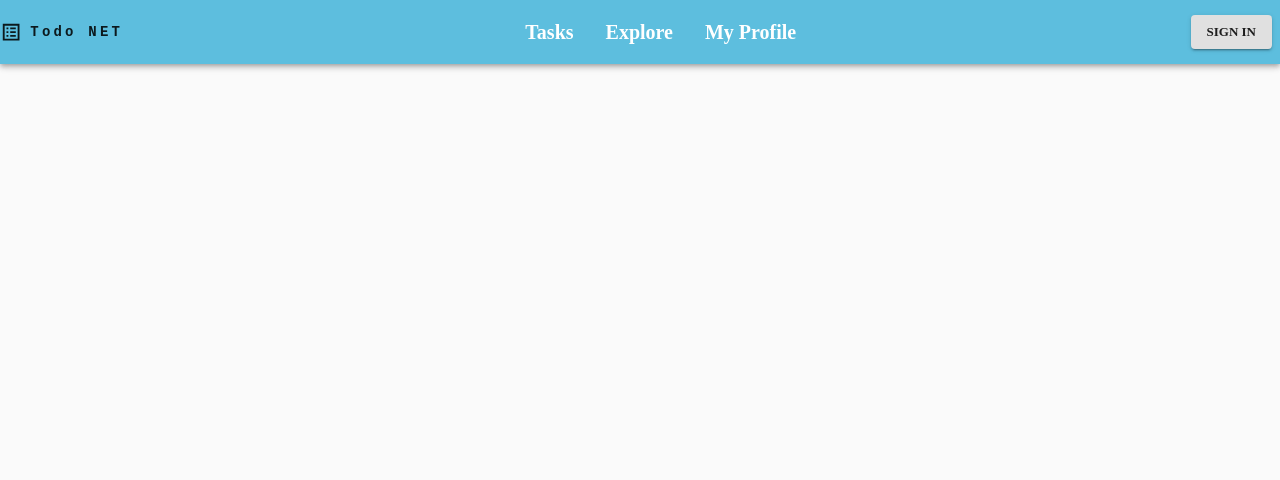
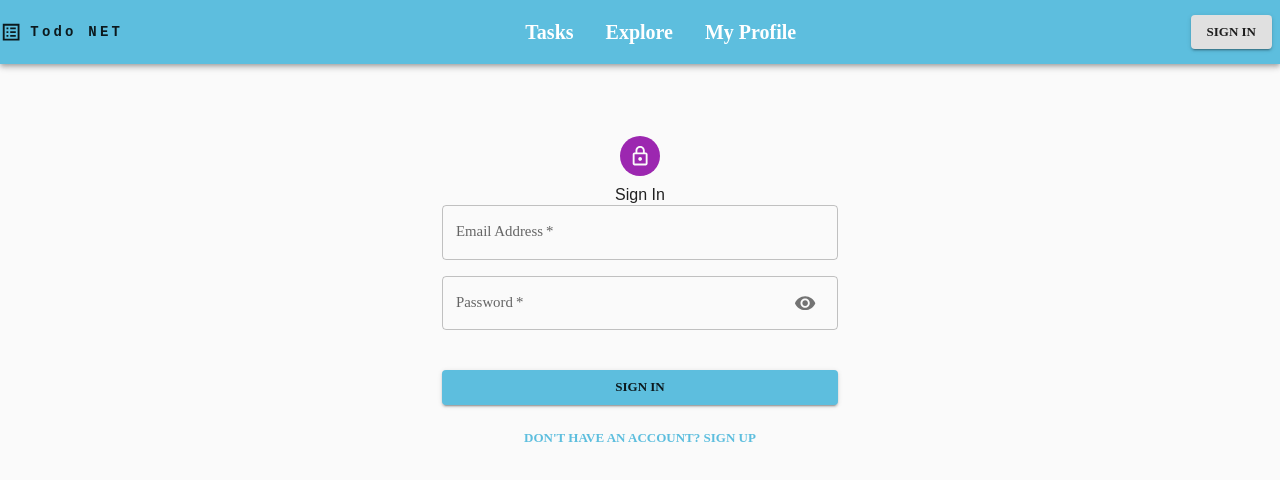
Before and after one commit to Orgix/multiList, a React (Vite) app in the folder client/: page /auth in a window 1280 px wide. Shown: the top 480 px of the page. Built offline with nearby package versions, Linux system fonts and the light colour scheme.

Commit message:
unified sign in/sign up progress, they will be dispatched with different functions

```diff
--- a/client/src/App.jsx
+++ b/client/src/App.jsx
@@ -5,8 +5,7 @@ import Navbar from './components/navbar/Navbar';
 import Home from './components/home/Home';
 import EditTask from './components/TaskDetail/EditTask';
 import TaskDetails from './components/TaskDetail/TaskDetails';
-import SignInForm from './components/user/SignInForm';
-import SignUpForm from './components/user/SignUpForm';
+import Auth from './components/user/Auth';
 import { Container, CssBaseline } from '@mui/material';
 import { createTheme, ThemeProvider } from '@mui/material';
 import { themeSettings } from './theme';
@@ -35,10 +34,8 @@ function App() {
               </Route>
             </Route>
 
-            <Route path="auth">
-              <Route path="signin" element={<SignInForm/>}/>
-              <Route path="signup" element={<SignUpForm />}/>
-            </Route>
+            <Route path="auth" element={<Auth/>} />
+
             <Route path="*" element={<Navigate to="/" replace />} />
           </Routes>
         </Container>
--- a/client/src/components/navbar/Navbar.jsx
+++ b/client/src/components/navbar/Navbar.jsx
@@ -11,6 +11,7 @@ import {Container} from '@mui/material';
 import { Route, Link as RouterLink } from 'react-router-dom';
 import user from '../../assets/images/user.png';
 
+
 const Navbar = () => {
   const theme = useTheme();
   const linkStyles={
@@ -20,7 +21,7 @@ const Navbar = () => {
     textDecoration: "none",
     color: 'white'
   }
-  const colorBtn=theme.palette.background.default;
+
   const [anchorElNav, setAnchorElNav] = useState(null);
   const [anchorElUser, setAnchorElUser] = useState(null);
 
@@ -135,7 +136,7 @@ const Navbar = () => {
                     </Link>
               </Box>
               <Box sx={{flexGrow:0}}>
-                <Button variant="contained" href="/auth/signin" color="inherit" sx={{mx:1,display:{xs:'none', sm:'block'}}}>
+                <Button variant="contained" href="/auth" color="inherit" sx={{mx:1,display:{xs:'none', sm:'block'}}}>
                   Sign In
                 </Button>
               </Box>
--- /dev/null
+++ b/client/src/components/user/Auth.jsx
@@ -0,0 +1,105 @@
+import * as React from 'react';
+import { useState } from 'react';
+import Avatar from '@mui/material/Avatar';
+import Button from '@mui/material/Button';
+import CssBaseline from '@mui/material/CssBaseline';
+import TextField from '@mui/material/TextField';
+import FormControlLabel from '@mui/material/FormControlLabel';
+import Checkbox from '@mui/material/Checkbox';
+import Link from '@mui/material/Link';
+import Grid from '@mui/material/Grid';
+import Box from '@mui/material/Box';
+import LockOutlinedIcon from '@mui/icons-material/LockOutlined';
+import Typography from '@mui/material/Typography';
+import Container from '@mui/material/Container';
+import Visibility from '@mui/icons-material/Visibility';
+import VisibilityOff from '@mui/icons-material/VisibilityOff';
+import InputAdornment from '@mui/material/InputAdornment';
+import { IconButton } from '@mui/material';
+import FormControl from '@mui/material/FormControl';
+import InputLabel from '@mui/material/InputLabel';
+import OutlinedInput from '@mui/material/OutlinedInput';
+import Input from './Input';
+
+const initialState = { firstName: '', lastName: '', email: '', password: '', confirmPassword: '' };
+
+export default function Auth() {
+    const [showPassword, setShowPassword] = useState(false);
+    const [formData, setFormData] = useState(initialState);
+    const [isSignup, setIsSignup] = useState(false)
+
+    const handleShowPassword = () => setShowPassword((show) => !show);
+
+    const switchMode = () => {
+        setFormData(initialState);
+        setIsSignup((prevIsSignup) => !prevIsSignup);
+        setShowPassword(false);
+      };
+
+    const handleSubmit = (event) => {
+        event.preventDefault();
+        console.log(formData)
+  };
+  const handleChange = (e) => {
+    setFormData({...formData, [e.target.name]: e.target.value})
+  }
+  return (
+      <Container component="main" maxWidth="xs">
+        <CssBaseline />
+        <Box
+          sx={{
+            marginTop: 8,
+            display: 'flex',
+            flexDirection: 'column',
+            alignItems: 'center',
+          }}
+        >
+          <Avatar sx={{ m: 1, bgcolor: 'secondary.main' }}>
+            <LockOutlinedIcon />
+          </Avatar>
+          <Typography component="h1" variant="h5">
+            {isSignup? 'Sign up':'Sign In'}
+          </Typography>
+          <form onSubmit={handleSubmit} sx={{ mt: 3 }}>
+            <Grid container spacing={2}>
+            {isSignup && (
+                <>
+                    <Grid item xs={12} sm={6}>
+                        <Input name="firstName" label="First Name" handleChange={handleChange} autoFocus  />
+                    </Grid>
+                    <Grid item xs={12} sm={6}>
+                        <Input name="lastName" label="Last Name" handleChange={handleChange} />
+                    </Grid>
+                </>
+            )}
+
+              <Grid item xs={12}>
+                <Input name="email" label="Email Address" handleChange={handleChange} type="email" />
+              </Grid>
+              <Grid item xs={12}>
+              <Input name="password" label="Password" handleChange={handleChange} type={showPassword ? 'text' : 'password'} handleShowPassword={handleShowPassword} />
+              </Grid>
+              <Grid item xs={12}>
+              {isSignup && <Input name="repeat-password" label="Repeat Password" handleChange={handleChange} type={showPassword ? 'text' : 'password'}/> }
+              </Grid>
+            </Grid>
+            <Button
+              type="submit"
+              fullWidth
+              variant="contained"
+              sx={{ mt: 3, mb: 2 }}
+            >
+              {isSignup ? 'Sign Up' : 'Sign In'}
+            </Button>
+            <Grid container justifyContent="center">
+              <Grid item>
+                <Button onClick={switchMode}>
+                  {isSignup ? 'Already have an account? Sign in' : "Don't have an account? Sign Up"}
+                </Button>
+              </Grid>
+            </Grid>
+          </form>
+        </Box>
+      </Container>
+  );
+}
--- /dev/null
+++ b/client/src/components/user/Input.jsx
@@ -0,0 +1,29 @@
+import React from 'react';
+import { TextField,  InputAdornment, IconButton } from '@mui/material';
+
+import Visibility from '@mui/icons-material/Visibility';
+import VisibilityOff from '@mui/icons-material/VisibilityOff';
+
+const Input = ({ name, handleChange, label, autoFocus, type, handleShowPassword }) => (
+      <TextField
+        name={name}
+        onChange={handleChange}
+        variant="outlined"
+        required
+        fullWidth
+        label={label}
+        autoFocus={autoFocus}
+        type={type}
+        InputProps={name === 'password' ? {
+          endAdornment: (
+            <InputAdornment position="end">
+              <IconButton onClick={handleShowPassword}>
+                {type === 'password' ? <Visibility /> : <VisibilityOff />}
+              </IconButton>
+            </InputAdornment>
+          ),
+        } : null}
+      />
+  );
+
+  export default Input;
--- a/client/src/components/user/SignInForm.jsx
+++ /dev/null
@@ -1,83 +0,0 @@
-import * as React from 'react';
-import Avatar from '@mui/material/Avatar';
-import Button from '@mui/material/Button';
-import CssBaseline from '@mui/material/CssBaseline';
-import TextField from '@mui/material/TextField';
-import FormControlLabel from '@mui/material/FormControlLabel';
-import Checkbox from '@mui/material/Checkbox';
-import Link from '@mui/material/Link';
-import Grid from '@mui/material/Grid';
-import Box from '@mui/material/Box';
-import LockOutlinedIcon from '@mui/icons-material/LockOutlined';
-import Typography from '@mui/material/Typography';
-import Container from '@mui/material/Container';
-
-
-
-
-export default function SignIn() {
-  const handleSubmit = (event) => {
-    event.preventDefault();
-    const data = new FormData(event.currentTarget);
-    console.log({
-      email: data.get('email'),
-      password: data.get('password'),
-    });
-  };
-
-  return (
-      <Container component="main" maxWidth="xs">
-        <CssBaseline />
-        <Box
-          sx={{
-            marginTop: 8,
-            display: 'flex',
-            flexDirection: 'column',
-            alignItems: 'center',
-          }}
-        >
-          <Avatar sx={{ m: 1, bgcolor: 'secondary.main' }}>
-            <LockOutlinedIcon />
-          </Avatar>
-          <Typography component="h1" variant="h5">
-            Sign in
-          </Typography>
-          <Box component="form" onSubmit={handleSubmit} noValidate sx={{ mt: 1 }}>
-            <TextField
-              margin="normal"
-              required
-              fullWidth
-              id="email"
-              label="Email Address"
-              name="email"
-              autoComplete="email"
-              autoFocus
-            />
-            <TextField
-              margin="normal"
-              required
-              fullWidth
-              name="password"
-              label="Password"
-              type="password"
-              id="password"
-              autoComplete="current-password"
-            />
-
-            <Button
-              type="submit"
-              fullWidth
-              variant="contained"
-              sx={{ mt: 3, mb: 2 }}
-            >
-              Sign In
-            </Button>
-                <Link href="/auth/signup" variant="body2">
-                  {"Don't have an account? Sign Up"}
-                </Link>
-            </Box>
-        </Box>
-
-      </Container>
-  );
-}
--- a/client/src/components/user/SignUpForm.jsx
+++ /dev/null
@@ -1,9 +0,0 @@
-import React from 'react'
-
-const SignUpForm = () => {
-  return (
-    <div>SignUpForm</div>
-  )
-}
-
-export default SignUpForm
```
